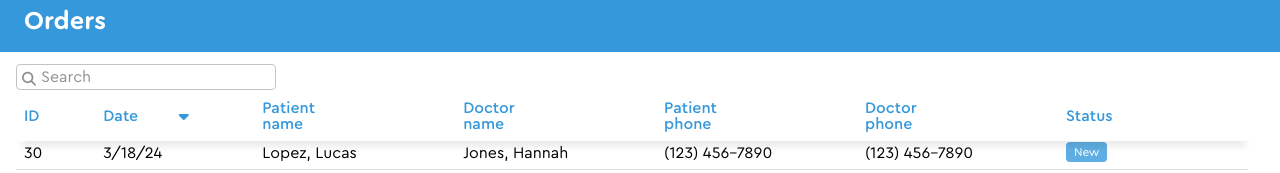
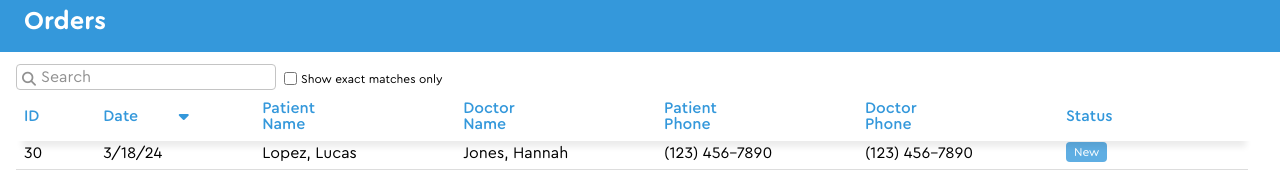
Before and after one commit to tprojects1/orders, a React (Create React App) app: page / in a window 1280 px wide. Shown: the top 173 px of the page. Built offline with nearby package versions, Linux system fonts and the light colour scheme.

Commit message:
formatting and exact match
updated the formatting and added an exact match option and a message for when there aren't any results

```diff
--- a/package.json
+++ b/package.json
@@ -14,6 +14,7 @@
     "@testing-library/react": "^13.4.0",
     "@testing-library/user-event": "^13.5.0",
     "date-fns": "^3.5.0",
+    "fuse.js": "^7.0.0",
     "react-scripts": "5.0.1",
     "shallowequal": "^1.1.0",
     "web-vitals": "^2.1.4"
--- a/public/index.html
+++ b/public/index.html
@@ -24,7 +24,7 @@
       work correctly both with client-side routing and a non-root public URL.
       Learn how to configure a non-root public URL by running `npm run build`.
     -->
-    <title>React App</title>
+    <title>Orders</title>
   </head>
   <body>
     <noscript>You need to enable JavaScript to run this app.</noscript>
--- a/src/common.js
+++ b/src/common.js
@@ -1,5 +1,12 @@
 export function formattedString(str) {
-    return str.toLowerCase().replace(/\b\w/g, word => word.toUpperCase()).replace('_', ' ');
+    // Split the string on underscores while preserving word boundaries
+    const words = str.split(/_(?=\w)/);
+
+    // Convert the first letter of each word to uppercase
+    const titleCaseWords = words.map(word => word.charAt(0).toUpperCase() + word.slice(1).toLowerCase());
+
+    // Join the words with spaces
+    return titleCaseWords.join(' ');
 }
 
 export function getTheCurrentBreakpoint() {
--- a/src/components/table/component.jsx
+++ b/src/components/table/component.jsx
@@ -1,8 +1,9 @@
-import React, { useEffect, useRef, useState } from 'react';
+import React, { useEffect, useState } from 'react';
 // import parse from 'date-fns/parse';
 import { formattedString, getTheCurrentBreakpoint } from '../../common';
 import './styles.scss';
 import { DataPanel, Tag } from '..';
+import Fuse from 'fuse.js';
 // import useDeepCompare from '../../hooks/useDeepCompare';
 
 const Table = ({ data,
@@ -20,13 +21,44 @@ const Table = ({ data,
     [sortField, setSortField] = useState(defaultSortColumn || null), // Track currently sorted field
     [sortOrder, setSortOrder] = useState(defaultSortOrder || 'descending'), // Initial sort order (descending on load)
     [searchTerm, setSearchTerm] = useState(''),
+    [showExactMatches, setShowExactMatches] = useState(false),
+    fuse = new Fuse(allData, {
+      keys: Object.keys(allData[0]), // Adjust keys if needed
+      threshold: 0.4, // Adjust for misspelling tolerance
+    }),
     handleSearchChange = (event) => {
       setSearchTerm(event.target.value.toLowerCase());
     },
-    filteredData = allData.filter((row) => {
-      // Implement search logic as needed
-      return Object.values(row).some((value) => value.toString().toLowerCase().includes(searchTerm));
-    }),
+    handleExactMatchToggle = (event) => {
+      setShowExactMatches(event.target.checked);
+    },
+    filterData = function (searchTerm, exactMatchOnly) {
+
+      if (searchTerm === '') {
+        return allData; // Return all of the data if there isn't anything in the search
+      } else {
+
+        const searchTermLower = searchTerm.toLowerCase();
+
+        return allData.filter((row) => {
+          if (exactMatchOnly) {
+            // Exact match logic (existing function)
+            return Object.values(row).some((value) =>
+              value.toString().toLowerCase().includes(searchTermLower)
+            );
+          } else {
+            // Fuzzy match using Fuse.js
+            const results = fuse.search(searchTermLower);
+            return results.map((result) => result.item).includes(row);
+          }
+        });
+      }
+    },
+    clearSearch = () => {
+      setSearchTerm(''); // Reset the search term to clear the search results
+    };
+
+  const filteredData = filterData(searchTerm, showExactMatches),
     sortColumn = (column) => {
       const sortedAllData = [...allData].sort((a, b) => {
 
@@ -200,7 +232,13 @@ const Table = ({ data,
     <>
       <div className={`table ${isSortable ? 'sortable' : ''} ${isEditable ? 'editable' : ''}`}>
         <div id="search">
-          <input type="text" placeholder="Search" onChange={handleSearchChange} />
+          <div>
+            <input type="search" placeholder="Search" value={searchTerm} onChange={handleSearchChange} />
+          </div>
+          <label htmlFor="toggle-exact-matches">
+            <input type="checkbox" id="toggle-exact-matches" checked={showExactMatches} onChange={handleExactMatchToggle} />
+            Show exact matches only
+          </label>
         </div>
         <div id="table-container">
           <table key={data.length}>
@@ -210,6 +248,12 @@ const Table = ({ data,
               </tr>
             </thead>
             <tbody>
+              {/* Display no results message if filteredData is empty */}
+              {filteredData.length === 0 && searchTerm !== '' && (
+                <tr>
+                  <td colSpan={columns.length} className='no-results'><h4>No Results</h4><p>There aren't any results for the term <strong>{searchTerm}</strong>, but you can try another search term or <a href="#" onClick={clearSearch}>view all of the table entries</a>.</p></td>
+                </tr>
+              )}
               {filteredData.map((row) => (
                 <tr key={row.id} data-id={row.id} onClick={() => handleRowClick(row, row.id)}>
                   {columns.map((column) => (
--- a/src/components/table/styles.scss
+++ b/src/components/table/styles.scss
@@ -63,9 +63,17 @@
 
     #search {
         background: #fff;
+        display: flex;
+        gap: .5rem;
+        flex-direction: column;
         position: sticky;
         top: 0;
         z-index: 1;
+
+        @include breakpoint(490px) {
+            align-items: center;
+            flex-direction: row;
+        }
 
         &:after {
             background: #fff;
@@ -88,8 +96,23 @@
             top: 7px;
         }
 
-        input {
+        >div {
+            margin: 0;
             max-width: 260px;
+
+            +label {
+                cursor: pointer;
+                font: inherit;
+                font-size: .75rem;
+                margin: 0;
+
+                [type="checkbox"] {
+                    top: 2px;
+                }
+            }
+        }
+
+        [type="search"] {
             padding-left: 1.5rem;
 
             &::placeholder {
@@ -145,6 +168,16 @@
                 td {
                     padding-top: .875rem;
                     // transition: none;
+                }
+            }
+
+            .no-results {
+                h4 {
+                    color: map-get($colors, "error");
+                    margin-top: .5rem;
+                    + p {
+                        margin-top: .5rem;
+                    }
                 }
             }
         }
--- a/src/components/tag/styles.scss
+++ b/src/components/tag/styles.scss
@@ -17,6 +17,6 @@
         background: #00cd3a;
     }
     &.declined {
-        background: #ff0000;
+        background: map-get($colors, "error");
     }
 }
--- a/src/styles/colors.scss
+++ b/src/styles/colors.scss
@@ -2,5 +2,6 @@ $colors: (
     primary: #3498db,
     secondary: #ffc107,
     tertiary: #28a745,
-    neutral: #ddd
+    neutral: #ddd,
+    error: #ff0000
 );
--- a/src/styles/forms.scss
+++ b/src/styles/forms.scss
@@ -11,6 +11,7 @@ textarea {
 
 label {
     font-family: 'cera round pro medium';
+    width: auto;
 
     +input,
     +select,
@@ -30,3 +31,11 @@ select {
         margin-top: .25rem;
     }
 }
+
+[type="checkbox"] {
+    cursor: pointer;
+    margin-right: .25rem;
+    position: relative;
+    top: 1px;
+    width: auto;
+}
--- a/src/styles/global.scss
+++ b/src/styles/global.scss
@@ -63,6 +63,10 @@ section {
     z-index: 1;
 }
 
+strong {
+    font-family: 'cera round pro bold';
+}
+
 .overlay {
     background: #fff;
     height: 100%;
@@ -87,3 +91,7 @@ section {
 .faded {
     opacity: .3;
 }
+
+.error {
+    color: map-get($colors, "error");
+}
--- a/src/styles/mixins.scss
+++ b/src/styles/mixins.scss
@@ -4,8 +4,25 @@ $breakpoints: (
     "extra large": 1200px
 );
 
+@function is-breakpoint-name($name) {
+    // Check if $name is a key in the $breakpoints map
+    @return map-has-key($breakpoints, $name);
+}
+
 @mixin breakpoint($breakpoint) {
-    @media (min-width: map-get($breakpoints, $breakpoint)) {
-        @content;
+    @if is-breakpoint-name($breakpoint) {
+
+        // Use the defined breakpoint from the map
+        @media (min-width: map-get($breakpoints, $breakpoint)) {
+            @content;
+        }
+    }
+
+    @else {
+
+        // Treat the argument as a custom pixel value
+        @media (min-width: #{$breakpoint}) {
+            @content;
+        }
     }
 }
```
Also changed, not shown: public/manifest.json, 1 other file (tests, documents, lock files or other folders).
